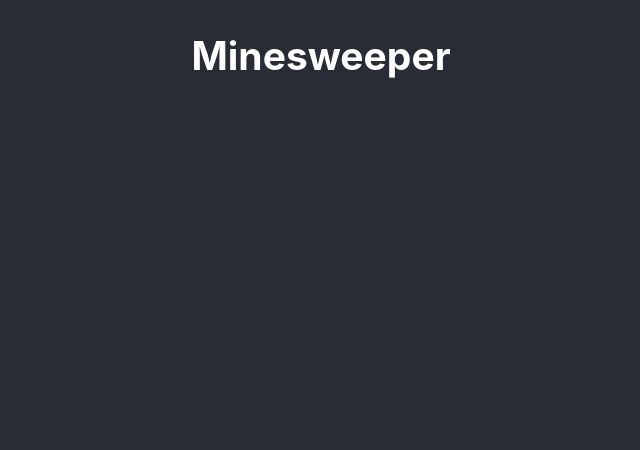
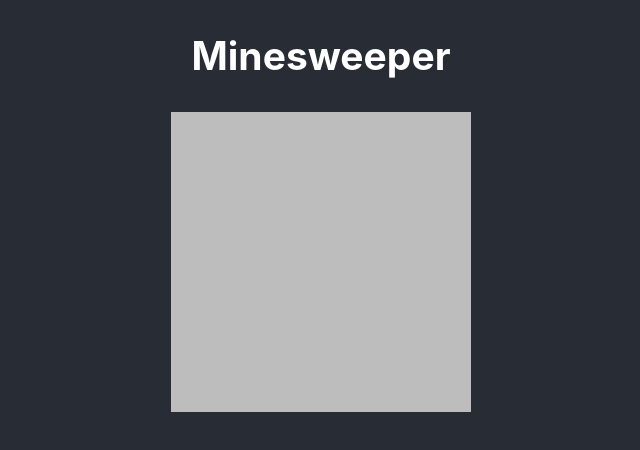
Before and after one commit to RoryOMahony/minesweeper, a React (Create React App) app: page / in a window 1280 px wide. Shown: the top 450 px of the page, without its empty margins (319-959 px from the left). Built offline with nearby package versions, Linux system fonts and the light colour scheme.

Commit message:
Updated the minesweeper component to display the game cells

```diff
--- a/src/components/Minesweeper.js
+++ b/src/components/Minesweeper.js
@@ -1,10 +1,11 @@
 import React from "react";
+import GameGrid from "./gamegrid/GameGrid";
 import "./Minesweeper.css";
 
 export const Minesweeper = () => {
   return (
     <div id="game">
-
+      <GameGrid rows={10} columns={10}></GameGrid>
     </div>
   );
 };
```
